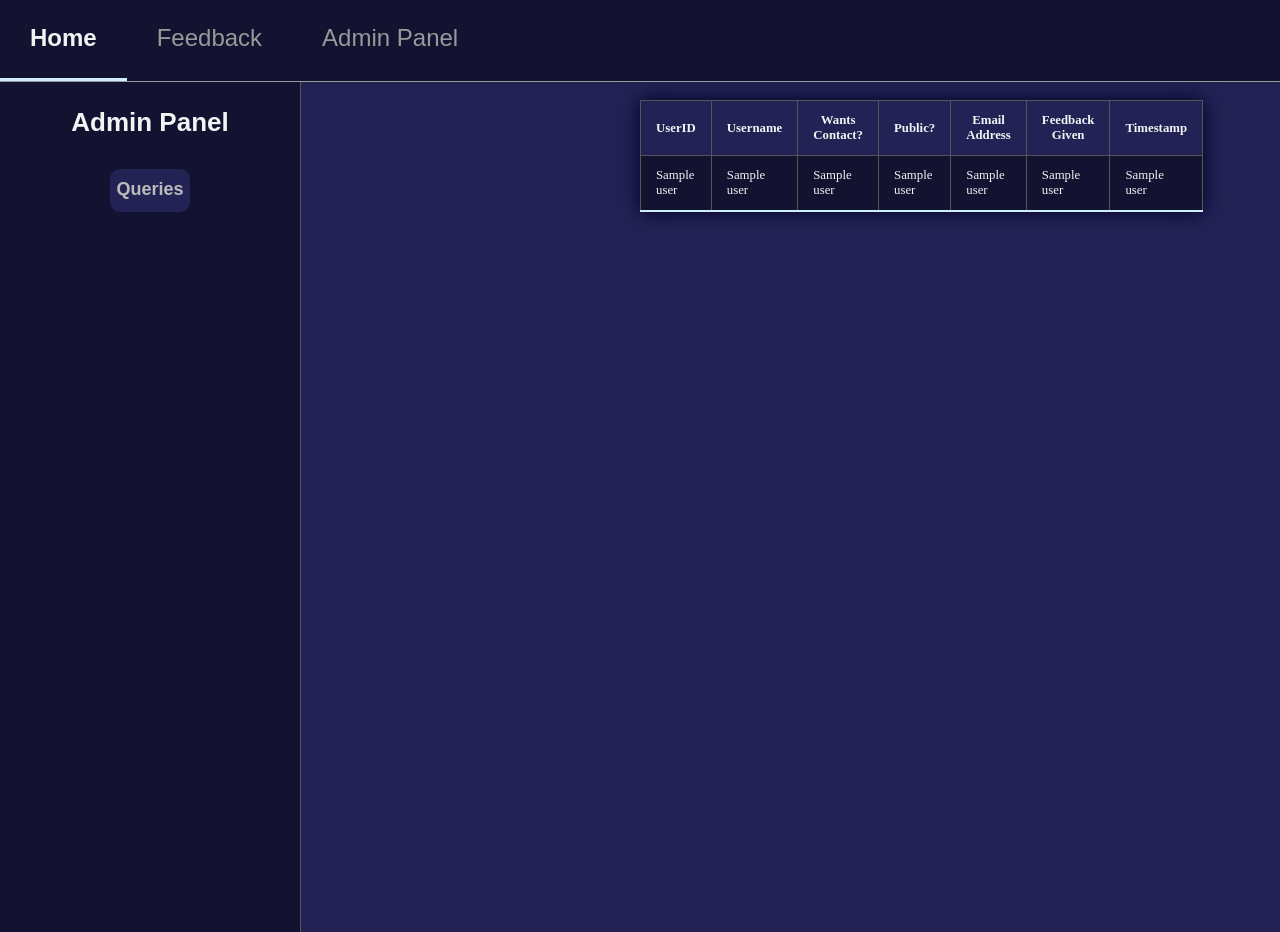
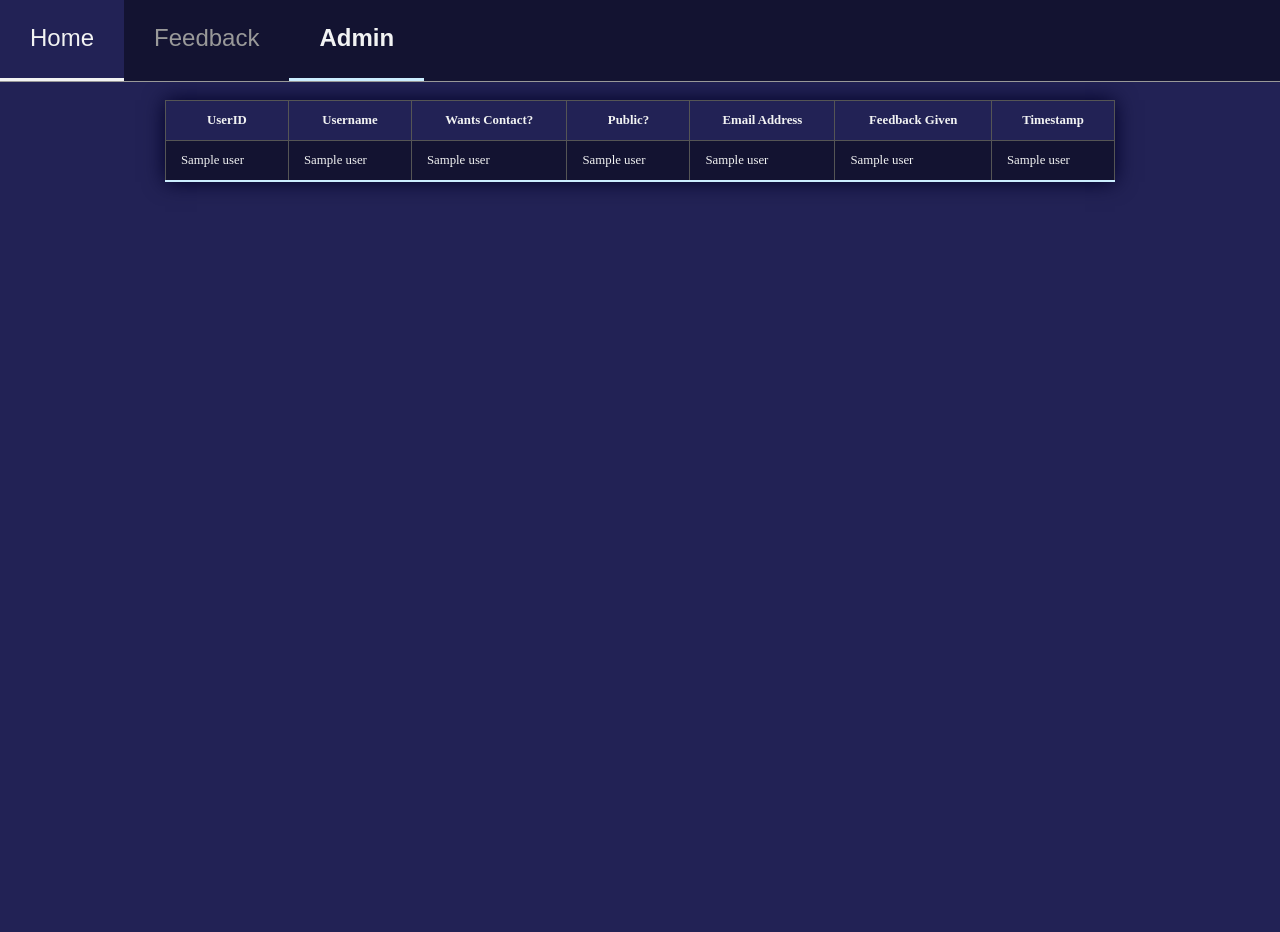
Before and after one commit to MikeyKirin/Discord-Feedback-System, a Flask app: page /queries in a window 1280 px wide. After the commit the page ends 189 px from the top, so only its background shows below. Run offline with Flask 3, Linux system fonts and the light colour scheme; a database or web service that is not in the repository returns one stand-in record (values such as "Sample title"); some libraries are stand-ins or nearby versions.

Commit message:
Update queries.html

```diff
--- a/templates/queries.html
+++ b/templates/queries.html
@@ -1,27 +1,19 @@
 <!DOCTYPE html>
 <html lang="en">
 <head>
-    <meta charset="UTF-8">
-    <meta name="viewport" content="width=device-width, initial-scale=1.0">
+    <meta charset="UTF-8" name="viewport" content="width=device-width, initial-scale=1.0">
     <title>Queries</title>
     <link rel="stylesheet" href="../static/style.css">
 </head>
-    <div>
-        <div class="logo"><img src="../static/yafslogo.png"></div>
+<div class="topbar" id="topbar">
             <div class="topnav" id="topnav">
-                <a href="{{ url_for('home')}}" class="active">Home</a>
+                <a href="{{ url_for('home')}}">Home</a>
                 <a href="{{ url_for('feedback')}}">Feedback</a>
-                <a href="{{ url_for('admin')}}">Admin Panel</a>
-            </div>
-            <div class="sidebar">
-                Admin Panel
-                <br>
-                <br>
-                <a href="{{ url_for('queries')}}">Queries</a>
+                <a href="{{ url_for('admin')}}" class="active">Admin</a>
             </div>
     </div>
 <body>
-    <div class="admin-content">
+    <div class="queries-content">
         <table class="styled-table">
             <tr>
                 <th>UserID</th>
@@ -44,6 +36,6 @@
             </tr>
             {% endfor %}
           </table>
-      </div>
+    </div>
 </body>
 </html>
```
